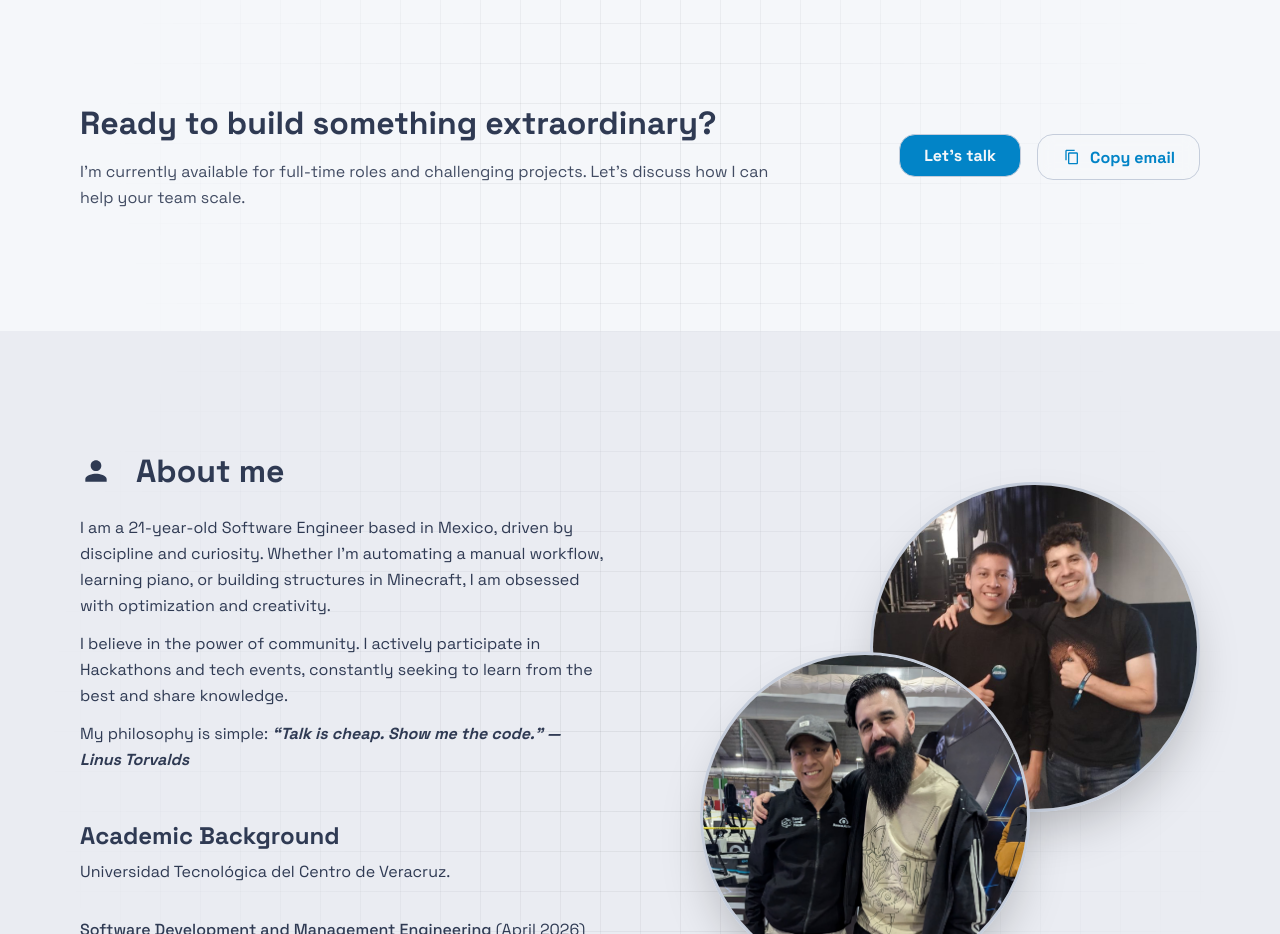
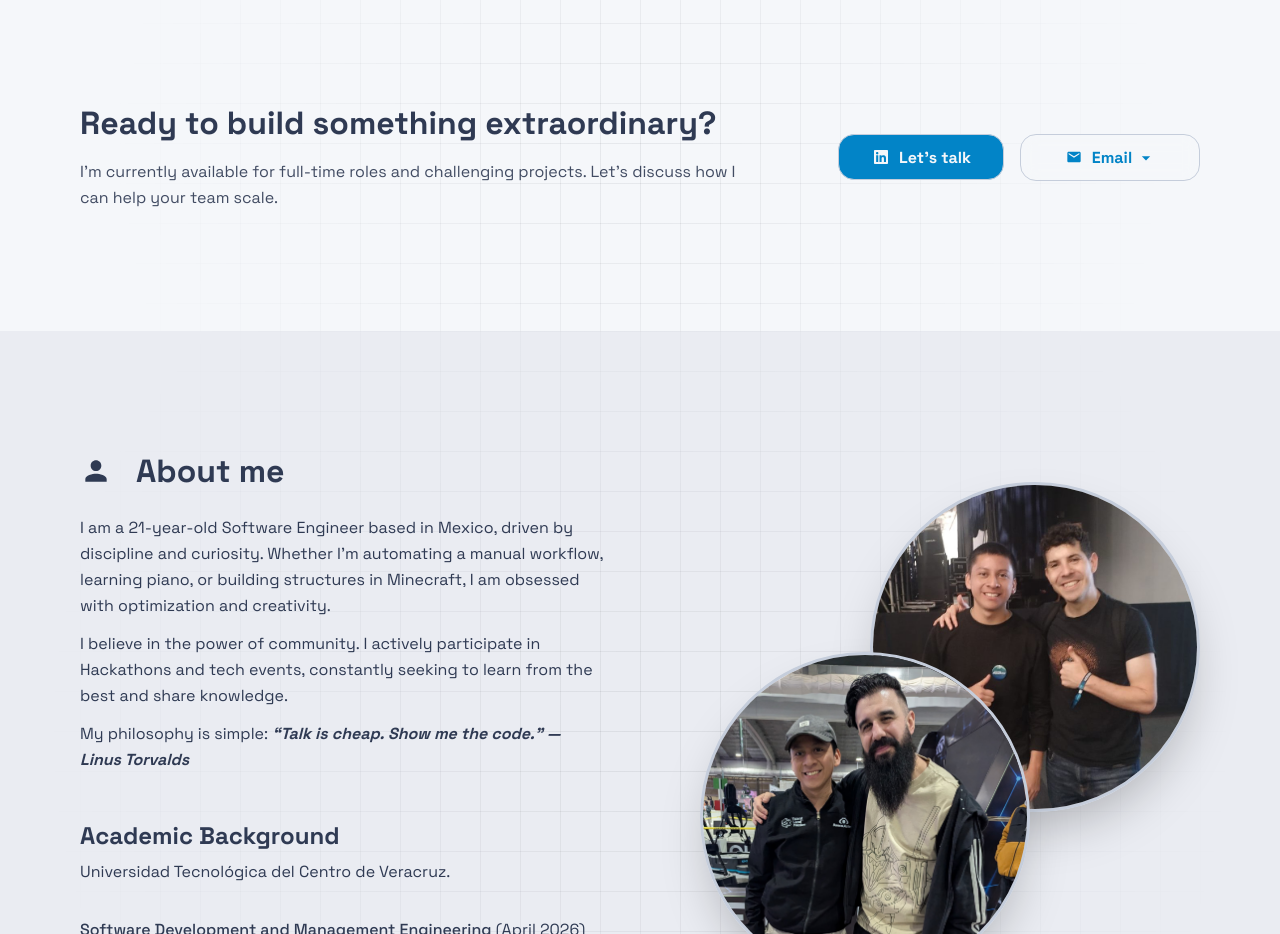
Before and after one commit to chrisssp/portfolio, a Next.js app: page /en in a window 1280 px wide. Shown: the part 5160-6094 px from the top of the page. Built offline with nearby package versions, Linux system fonts and the light colour scheme.

Commit message:
fix(ui): improve CTA actions with smart email button and fix footer CV download

```diff
--- a/components/organisms/CTA.tsx
+++ b/components/organisms/CTA.tsx
@@ -5,8 +5,9 @@ import { Typography } from "../atoms/Typography";
 import { Button } from "../atoms/Button";
 import { SectionContainer } from "../atoms/SectionContainer";
 import { PROFESSIONAL_LINKS } from "@/config/links";
-import { useState } from "react";
-import { MdCheck, MdContentCopy } from "react-icons/md";
+import { useState, useRef, useEffect } from "react";
+import { MdCheck, MdContentCopy, MdEmail, MdArrowDropDown } from "react-icons/md";
+import { FaLinkedin } from "react-icons/fa";
 
 interface CTAProps {
    dict: Dictionary;
@@ -14,12 +15,27 @@ interface CTAProps {
 
 export const CTA = ({ dict }: CTAProps) => {
    const [copied, setCopied] = useState(false);
+   const [showEmailMenu, setShowEmailMenu] = useState(false);
+   const menuRef = useRef<HTMLDivElement>(null);
 
-   const handleCopyEmail = () => {
+   const handleCopyEmail = (e?: React.MouseEvent) => {
+      e?.stopPropagation();
       navigator.clipboard.writeText(PROFESSIONAL_LINKS.email);
       setCopied(true);
+      setShowEmailMenu(false);
       setTimeout(() => setCopied(false), 2000);
    };
+
+   // Close menu when clicking outside
+   useEffect(() => {
+      const handleClickOutside = (event: MouseEvent) => {
+         if (menuRef.current && !menuRef.current.contains(event.target as Node)) {
+            setShowEmailMenu(false);
+         }
+      };
+      document.addEventListener("mousedown", handleClickOutside);
+      return () => document.removeEventListener("mousedown", handleClickOutside);
+   }, []);
 
    return (
       <SectionContainer
@@ -36,23 +52,65 @@ export const CTA = ({ dict }: CTAProps) => {
             </Typography>
          </div>
 
-         <div className="flex flex-col xs:flex-row gap-4 w-full lg:w-auto">
-            <a href={`mailto:${PROFESSIONAL_LINKS.email}`} className="w-full lg:w-auto">
+         <div className="flex flex-col xs:flex-row gap-4 w-full lg:w-auto items-center">
+            {/* Botón Principal: LinkedIn (Conexión directa) */}
+            <a
+               href={PROFESSIONAL_LINKS.linkedin}
+               target="_blank"
+               rel="noopener noreferrer"
+               className="w-full lg:w-auto"
+            >
                <Button
                   variant="primary"
-                  className="w-full lg:w-auto"
+                  className="w-full lg:w-auto !px-8"
+                  icon={<FaLinkedin />}
                >
                   {dict.cta.actions.talk}
                </Button>
             </a>
-            <Button
-               variant="outline"
-               className="w-full lg:w-auto min-w-[160px]"
-               onClick={handleCopyEmail}
-               icon={copied ? <MdCheck className="text-green-500" /> : <MdContentCopy />}
-            >
-               {copied ? (typeof window !== 'undefined' && window.innerWidth < 640 ? "Copied!" : dict.cta.actions.copy) : dict.cta.actions.copy}
-            </Button>
+
+            {/* Botón de Email Inteligente con Dropdown */}
+            <div className="relative w-full lg:w-auto" ref={menuRef}>
+               <Button
+                  variant="outline"
+                  className={`w-full lg:w-auto min-w-[180px] transition-all ${showEmailMenu ? 'bg-surface shadow-inner' : ''}`}
+                  onClick={() => setShowEmailMenu(!showEmailMenu)}
+                  icon={copied ? <MdCheck className="text-green-500" /> : <MdEmail />}
+               >
+                  {copied ? "Copied!" : "Email"}
+                  <MdArrowDropDown className={`ml-1 size-5 transition-transform duration-300 ${showEmailMenu ? 'rotate-180' : ''}`} />
+               </Button>
+
+               {showEmailMenu && (
+                  <div className="absolute bottom-full lg:bottom-auto lg:top-full left-0 right-0 mb-2 lg:mb-0 lg:mt-2 bg-page border border-subtle rounded-2xl shadow-xl z-20 overflow-hidden animate-in fade-in slide-in-from-top-2 duration-200">
+                     <a
+                        href={`mailto:${PROFESSIONAL_LINKS.email}`}
+                        className="flex items-center gap-3 px-5 py-4 hover:bg-surface transition-colors border-b border-subtle"
+                        onClick={() => setShowEmailMenu(false)}
+                     >
+                        <div className="p-2 bg-primary/10 rounded-lg text-primary">
+                           <MdEmail className="size-5" />
+                        </div>
+                        <div className="flex flex-col text-left">
+                           <span className="text-[14px] font-bold text-body">Send email</span>
+                           <span className="text-[11px] text-slate-500">Open your mail app</span>
+                        </div>
+                     </a>
+                     <button
+                        className="w-full flex items-center gap-3 px-5 py-4 hover:bg-surface transition-colors"
+                        onClick={handleCopyEmail}
+                     >
+                        <div className="p-2 bg-slate-100 dark:bg-slate-800 rounded-lg text-body">
+                           <MdContentCopy className="size-5" />
+                        </div>
+                        <div className="flex flex-col text-left">
+                           <span className="text-[14px] font-bold text-body">Copy address</span>
+                           <span className="text-[11px] text-slate-500">{PROFESSIONAL_LINKS.email}</span>
+                        </div>
+                     </button>
+                  </div>
+               )}
+            </div>
          </div>
       </SectionContainer>
    );
--- a/components/organisms/Footer.tsx
+++ b/components/organisms/Footer.tsx
@@ -16,7 +16,7 @@ export const Footer = ({ dict }: FooterProps) => {
                {dict.footer.rights}
             </Typography>
             <div className="flex gap-6 items-center">
-               <a href={PROFESSIONAL_LINKS.cv} target="_blank" rel="noopener noreferrer" title="CV">
+               <a href={dict.hero.actions.cvLink} download target="_blank" rel="noopener noreferrer" title="CV">
                   <MdDescription className="size-5 text-body cursor-pointer hover:text-primary transition-colors" />
                </a>
                <a href={PROFESSIONAL_LINKS.github} target="_blank" rel="noopener noreferrer" title="GitHub">
--- a/i18n/modules/projects/azkali.ts
+++ b/i18n/modules/projects/azkali.ts
@@ -13,7 +13,7 @@ export const projectAzkali = {
       ecosystem: [
          {
             imagePath: "/assets/images/projects/azkali/specific1.png",
-            techStack: ["astro", "tailwindcss", "react"],
+            techStack: ["react", "tailwindcss"],
             link: { type: "demo", url: "https://azkali-landing.vercel.app/" }
          },
          {
@@ -39,7 +39,7 @@ export const projectAzkali = {
          items: [
             {
                title: "Product Landing Page",
-               description: "High-conversion landing page built with Astro and React. It serves as the primary touchpoint for users, explaining the behavioral AI engine and value proposition.",
+               description: "High-conversion landing page built with React. It serves as the primary touchpoint for users, explaining the behavioral AI engine and value proposition.",
                link: { label: "Visit landing" }
             },
             {
@@ -66,7 +66,7 @@ export const projectAzkali = {
          items: [
             {
                title: "Landing page del producto",
-               description: "Página de aterrizaje de alta conversión construida con Astro y React. Sirve como el principal punto de contacto para los usuarios, explicando el motor de IA conductual y la propuesta de valor.",
+               description: "Página de aterrizaje de alta conversión construida con React. Sirve como el principal punto de contacto para los usuarios, explicando el motor de IA conductual y la propuesta de valor.",
                link: { label: "Visitar landing" }
             },
             {
```
